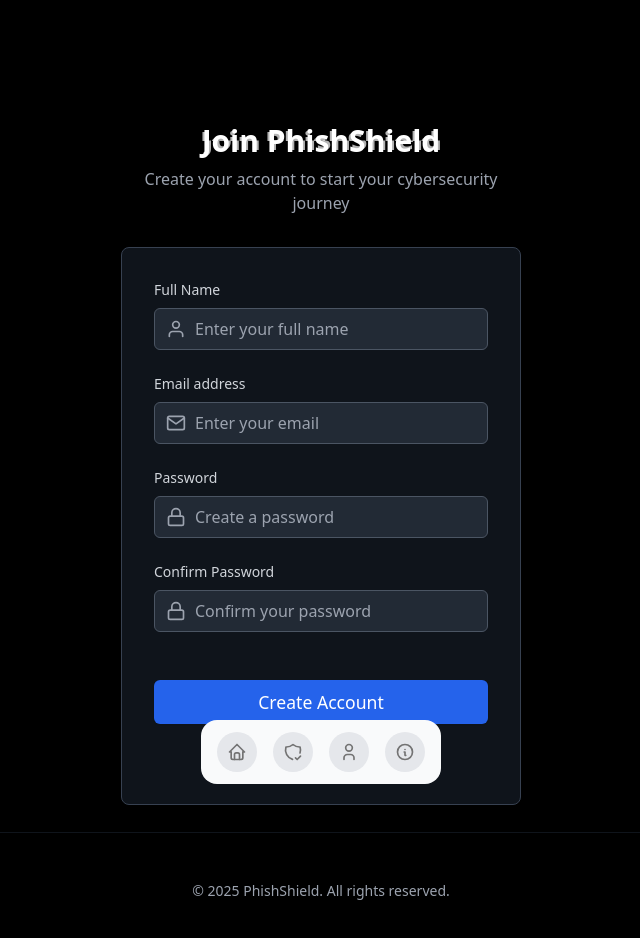
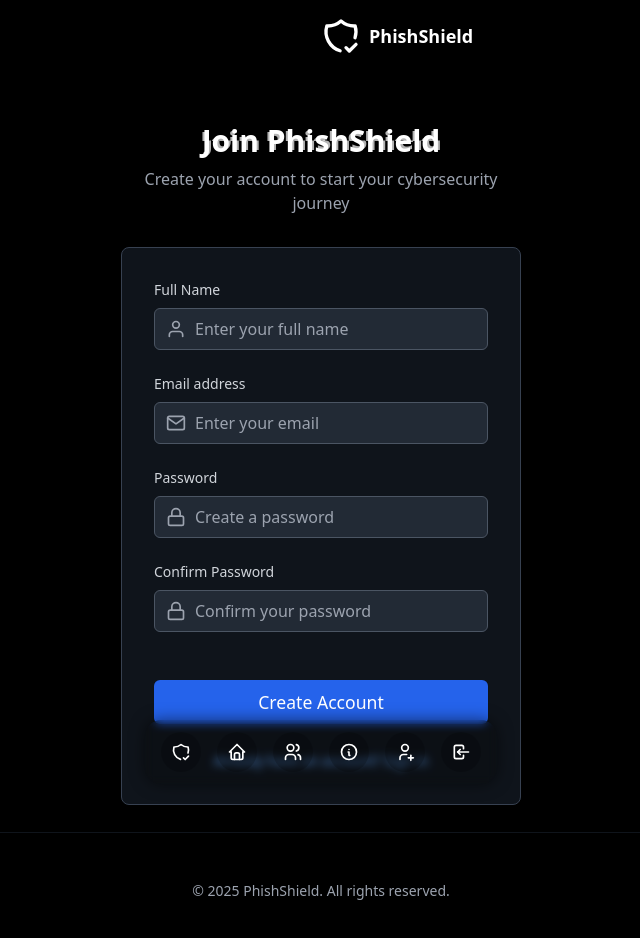
Before and after one commit to AbhinavJosephDharani/PhishShield, a React (Vite) app in the folder frontend/: page /register in a window 1280 px wide. Shown: the top 938 px of the page, without its empty margins (319-959 px from the left). Built offline with nearby package versions, Linux system fonts and the light colour scheme.

Commit message:
feat: update navigation design with logo and new items

```diff
--- a/frontend/src/components/ui/FloatingDock.jsx
+++ b/frontend/src/components/ui/FloatingDock.jsx
@@ -48,7 +48,7 @@ const IconContainer = ({ mouseX, title, icon, href }) => {
         style={{ width, height }}
         onMouseEnter={() => setHovered(true)}
         onMouseLeave={() => setHovered(false)}
-        className="aspect-square rounded-full bg-gray-200 dark:bg-neutral-800 flex items-center justify-center relative"
+        className="aspect-square rounded-full bg-black/20 hover:bg-black/30 flex items-center justify-center relative"
       >
         <AnimatePresence>
           {hovered && (
@@ -56,7 +56,7 @@ const IconContainer = ({ mouseX, title, icon, href }) => {
               initial={{ opacity: 0, y: 10, x: "-50%" }}
               animate={{ opacity: 1, y: 0, x: "-50%" }}
               exit={{ opacity: 0, y: 2, x: "-50%" }}
-              className="px-2 py-0.5 whitespace-pre rounded-md bg-gray-100 border dark:bg-neutral-800 dark:border-neutral-900 dark:text-white border-gray-200 text-neutral-700 absolute left-1/2 -translate-x-1/2 -top-8 w-fit text-xs"
+              className="px-2 py-0.5 whitespace-pre rounded-md bg-black/40 text-white absolute left-1/2 -translate-x-1/2 -top-8 w-fit text-xs"
             >
               {title}
             </motion.div>
@@ -81,7 +81,7 @@ const FloatingDockDesktop = ({ items, className }) => {
       onMouseMove={(e) => mouseX.set(e.pageX)}
       onMouseLeave={() => mouseX.set(Infinity)}
       className={cn(
-        "mx-auto hidden md:flex h-16 gap-4 items-end rounded-2xl bg-gray-50 dark:bg-neutral-900 px-4 pb-3",
+        "mx-auto hidden md:flex h-16 gap-4 items-end rounded-2xl bg-black/20 px-4 pb-3",
         className
       )}
     >
@@ -122,7 +122,7 @@ const FloatingDockMobile = ({ items, className }) => {
               >
                 <Link
                   to={item.href}
-                  className="h-10 w-10 rounded-full bg-gray-50 dark:bg-neutral-900 flex items-center justify-center"
+                  className="h-10 w-10 rounded-full bg-black/20 hover:bg-black/30 flex items-center justify-center"
                 >
                   <div className="h-4 w-4">{item.icon}</div>
                 </Link>
@@ -133,9 +133,9 @@ const FloatingDockMobile = ({ items, className }) => {
       </AnimatePresence>
       <button
         onClick={() => setOpen(!open)}
-        className="h-10 w-10 rounded-full bg-gray-50 dark:bg-neutral-800 flex items-center justify-center"
+        className="h-10 w-10 rounded-full bg-black/20 hover:bg-black/30 flex items-center justify-center"
       >
-        <IconLayoutNavbarCollapse className="h-5 w-5 text-neutral-500 dark:text-neutral-400" />
+        <IconLayoutNavbarCollapse className="h-5 w-5 text-white" />
       </button>
     </div>
   );
--- a/frontend/src/components/ui/FloatingNav.jsx
+++ b/frontend/src/components/ui/FloatingNav.jsx
@@ -1,39 +1,64 @@
 import React, { useState, useEffect } from "react";
-import { motion, AnimatePresence } from "framer-motion";
+import { motion, AnimatePresence, useScroll, useTransform } from "framer-motion";
 import { cn } from "../../lib/utils";
 import { Link } from "react-router-dom";
-import { IconHome, IconShieldCheck, IconUser, IconInfoCircle } from "@tabler/icons-react";
+import { IconHome, IconShieldCheck, IconUsers, IconInfoCircle, IconLogin, IconUserPlus } from "@tabler/icons-react";
 import { FloatingDock } from "./FloatingDock";
+import { Logo } from "./Logo";
 
 const navItems = [
   {
     title: "Home",
     href: "/",
-    icon: <IconHome className="h-full w-full text-neutral-500 dark:text-neutral-400" />,
+    icon: <IconShieldCheck className="h-full w-full text-white" />,
   },
   {
-    title: "Check URL",
-    href: "/check",
-    icon: <IconShieldCheck className="h-full w-full text-neutral-500 dark:text-neutral-400" />,
+    title: "Features",
+    href: "/features",
+    icon: <IconHome className="h-full w-full text-white" />,
   },
   {
-    title: "Profile",
-    href: "/profile",
-    icon: <IconUser className="h-full w-full text-neutral-500 dark:text-neutral-400" />,
+    title: "Community",
+    href: "/community",
+    icon: <IconUsers className="h-full w-full text-white" />,
   },
   {
     title: "About",
     href: "/about",
-    icon: <IconInfoCircle className="h-full w-full text-neutral-500 dark:text-neutral-400" />,
+    icon: <IconInfoCircle className="h-full w-full text-white" />,
+  },
+  {
+    title: "Register",
+    href: "/register",
+    icon: <IconUserPlus className="h-full w-full text-white" />,
+  },
+  {
+    title: "Login",
+    href: "/login",
+    icon: <IconLogin className="h-full w-full text-white" />,
   },
 ];
 
 export const FloatingNav = () => {
+  const { scrollY } = useScroll();
+  const opacity = useTransform(scrollY, [0, 100], [1, 0]);
+  const translateY = useTransform(scrollY, [0, 100], [0, -100]);
+
   return (
-    <FloatingDock
-      items={navItems}
-      desktopClassName="fixed bottom-4 left-1/2 -translate-x-1/2 z-50"
-      mobileClassName="fixed bottom-4 right-4 z-50"
-    />
+    <>
+      {/* Top Logo */}
+      <motion.div
+        style={{ opacity, translateY }}
+        className="fixed top-4 left-1/2 -translate-x-1/2 z-50">
+        <Logo size="lg" showText={true} />
+      </motion.div>
+
+      {/* Navigation Bar */}
+      <FloatingDock
+        items={navItems}
+        desktopClassName="fixed bottom-4 left-1/2 -translate-x-1/2 z-50 shadow-[0_0_15px_rgba(0,0,0,0.5)] backdrop-blur-sm"
+        mobileClassName="fixed bottom-4 right-4 z-50 shadow-[0_0_15px_rgba(0,0,0,0.5)] backdrop-blur-sm"
+      />
+    </>
   );
 };
--- /dev/null
+++ b/frontend/src/components/ui/Logo.jsx
@@ -0,0 +1,19 @@
+import { IconShieldCheck } from "@tabler/icons-react";
+import { Link } from "react-router-dom";
+
+export const Logo = ({ size = "md", showText = true, className = "" }) => {
+  const sizeClasses = {
+    sm: "h-6 w-6",
+    md: "h-8 w-8",
+    lg: "h-10 w-10"
+  };
+
+  return (
+    <Link to="/" className={`flex items-center gap-2 ${className}`}>
+      <IconShieldCheck className={`${sizeClasses[size]} text-white`} />
+      {showText && (
+        <span className="font-semibold text-white text-lg">PhishShield</span>
+      )}
+    </Link>
+  );
+};
```
